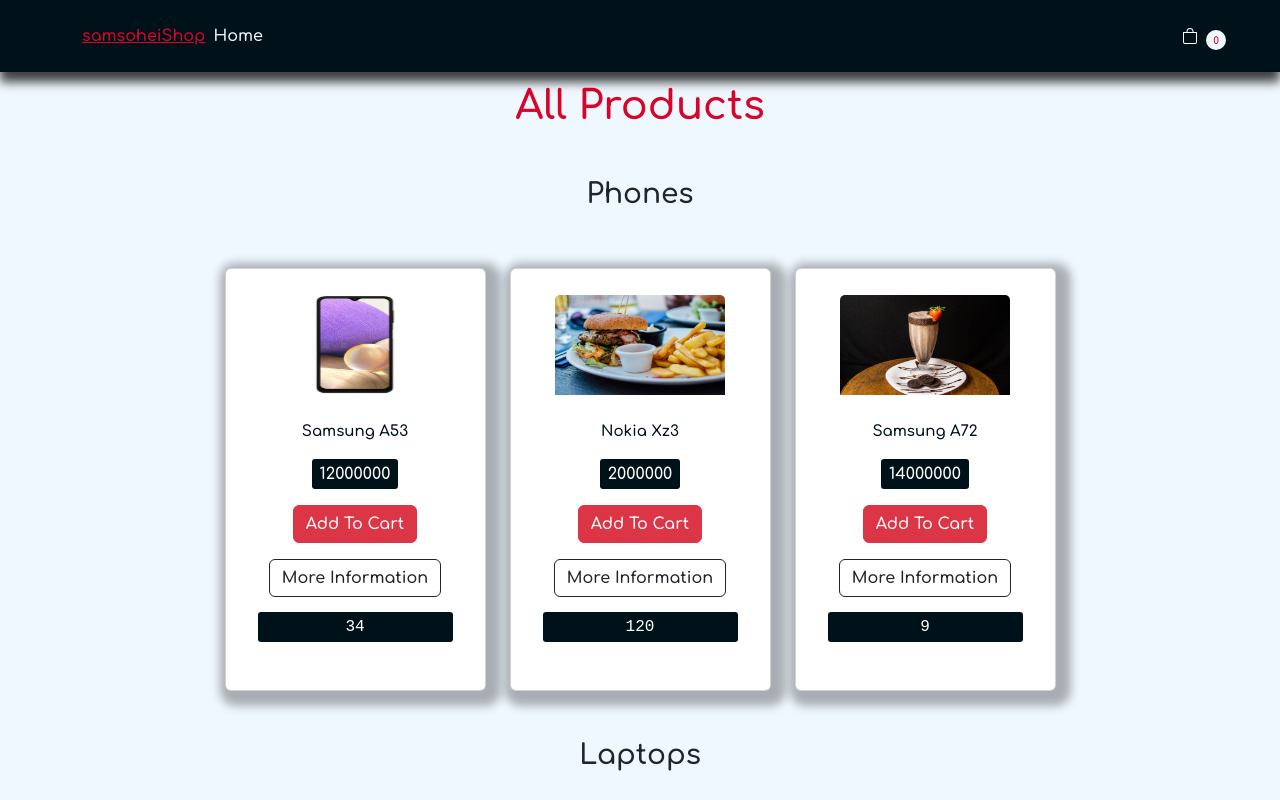
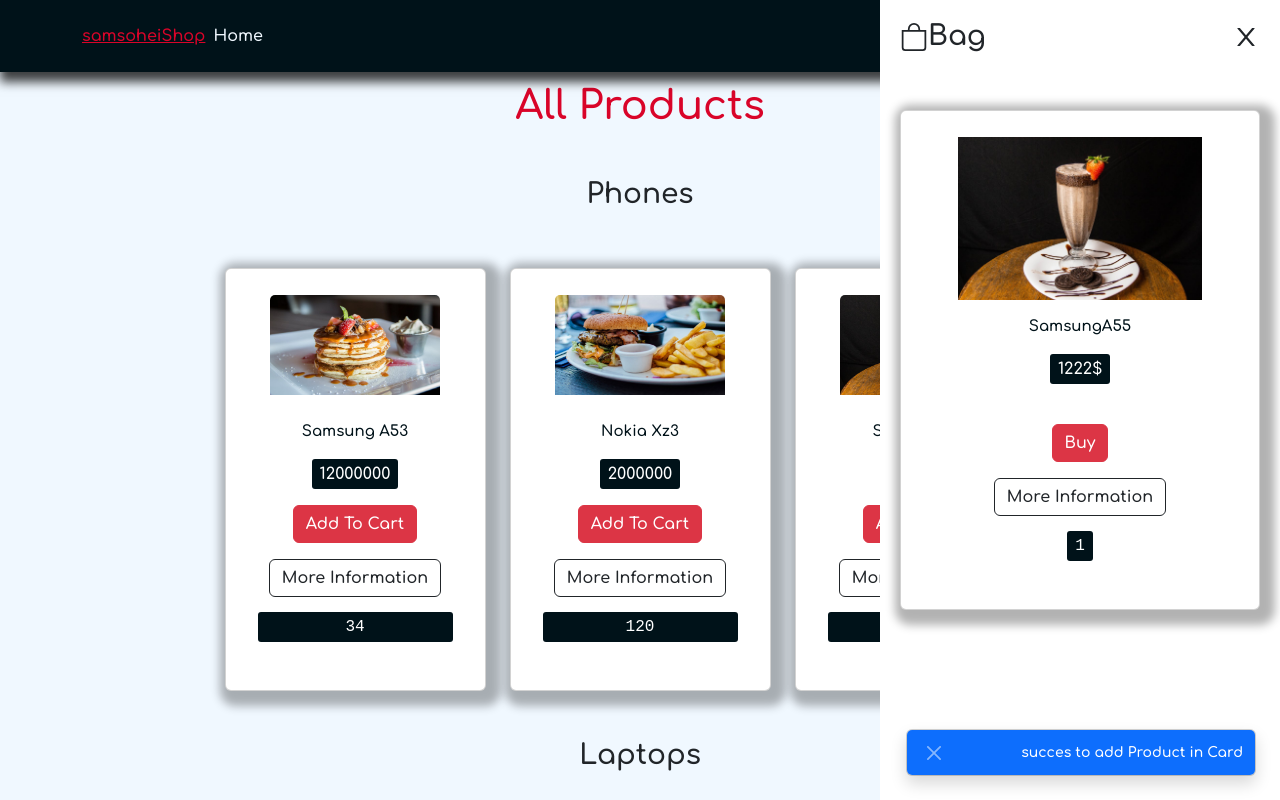
Before and after one commit to ssoheily/context-TEst, a React (Create React App) app: page / in a window 1280 px wide. Shown: the top 800 px of the page. Built offline with nearby package versions, Linux system fonts and the light colour scheme.

Commit message:
create Card-component for bagCustomer

```diff
--- a/src/App.js
+++ b/src/App.js
@@ -5,6 +5,7 @@ import products from "./data/product"
 import "./App.css";
 import { useState } from "react";
 import Toast from "./Component/Toast/Toast";
+import Cart from "./Component/Cart/Cart";
 export default function App() {
   const [allProducts, setAllProducts]=useState(products)
   return (
@@ -21,6 +22,7 @@ export default function App() {
         </div>
       </main>
       <Toast></Toast>
+      <Cart></Cart>
     </div>
   );
 }
--- /dev/null
+++ b/src/Component/Cart/Cart.css
@@ -0,0 +1,26 @@
+.bag-sidebar{
+    position: fixed;
+    top:0;
+    right:-200px;
+    width: 400px;
+    height: 100vh;
+    background-color: var(--white);
+    padding: 20px;
+    z-index:999;
+    overflow-y: auto;
+    transition: 0.5s ease;
+    opacity:0;
+     visibility: hidden;
+
+
+}
+.bag-sidebar.active{
+     right:0;
+     opacity: 1;
+     visibility: visible ;
+}
+.bag-title{
+display: flex;
+justify-content: space-between;
+align-items: center;
+}
--- /dev/null
+++ b/src/Component/Cart/Cart.js
@@ -0,0 +1,42 @@
+import React from 'react'
+import { BsBag } from 'react-icons/bs'
+import { AiOutlineClose } from 'react-icons/ai'
+import "./Cart.css"
+export default function Cart() {
+  return (
+    <aside className='bag-sidebar active'> {/* add active class to shoe sidebar */}
+         <h3 className="bag-title">
+            <span>
+                <BsBag></BsBag>
+                Bag
+            </span>
+            <span>
+                <AiOutlineClose className='close-icon'> </AiOutlineClose>
+            </span>
+         </h3>
+         <div className="row bag-wrapper">
+            <div className="col-12 mt-5">
+                <div className="card py-3 px-3">
+                    <div className="col-12 text-center">
+                        <img src="/images/item-6.jpeg" alt="product photo" className='cart-img-top w-75 '/>
+                    </div>
+                     <div className="card-body d-flex flex-column justify-content-center align-items-center">
+                        <p className="card-text">SamsungA55</p>
+                        <p className="price">1222$</p>
+                        <br />
+                        <a href="#"  className='btn btn-danger '>Buy</a>
+                        <a href="#" className='btn btn-outline-dark mt-3 text-capitalize'>
+                          More Information
+                      </a>
+                    <p className="number">1</p>
+                     </div>
+                </div>
+            </div>
+         </div>
+    </aside>
+  )
+}
+
+
+
+/* fdsfsd */
--- a/src/Component/Toast/Toast.js
+++ b/src/Component/Toast/Toast.js
@@ -1,9 +1,9 @@
 import React from 'react'
-
+import "./Toast.css"
 export default function Toast() {
   return (
     <div className="toast-container position-fixed bottom-0 me-4 end-0 mb-4">
-        <div className="toast align-items-center  text-white bg-primary">{/* add show class to show toast */}
+        <div className="toast show align-items-center  text-white bg-primary">{/* add show class to show toast */}
             <div className="d-flex justify-content-between align-items-center">
                 <button  type= "button" className="btn-close btn-close-white ms-3"></button>
                 <div className="toast-body">succes to add Product in Card</div>
--- a/src/data/product.js
+++ b/src/data/product.js
@@ -5,7 +5,7 @@ const products = [
       {
         id: 1,
         title: "Samsung A53",
-        img: "/images/1.jpg",
+        img: "/images/item-1.jpeg",
         price: 12_000_000,
         count: 34,
       },
```
